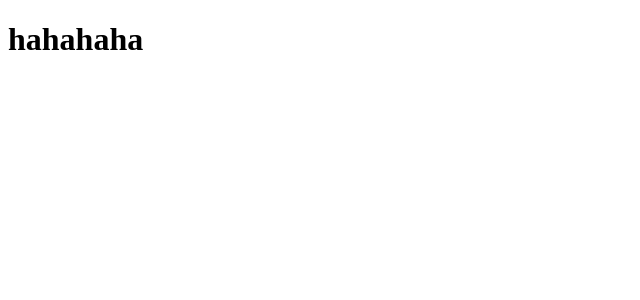
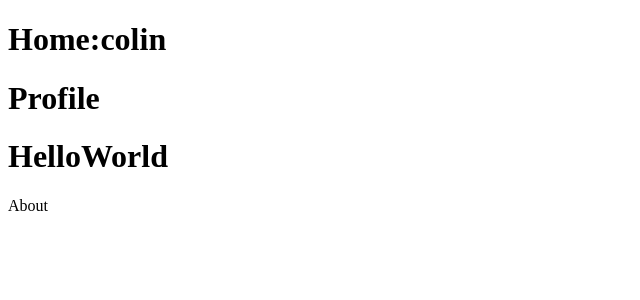
Before and after one commit to CaoKejian/React_Study, a React (Create React App) app: page / in a window 1280 px wide. Shown: the top 300 px of the page, without its empty margins (0-640 px from the left). Built offline with nearby package versions, Linux system fonts and the light colour scheme.

Commit message:
高阶组件的应用场景 传值等

```diff
--- /dev/null
+++ b/src/share/React高阶组件/About.jsx
@@ -0,0 +1,11 @@
+import React, { PureComponent } from 'react'
+
+export class About extends PureComponent {
+  render() {
+    return (
+      <div>About</div>
+    )
+  }
+}
+
+export default About
--- a/src/share/React高阶组件/Main.jsx
+++ b/src/share/React高阶组件/Main.jsx
@@ -1,4 +1,5 @@
 import React, { Component, PureComponent } from 'react'
+import Main2 from './高阶组件的应用场景'
 
 function hoc(cpn) {
   // 定义类组件
@@ -23,7 +24,8 @@ const HelloWorldHoc = hoc(HelloWorld)
 export class Main extends Component {
   render() {
     return (
-      <HelloWorldHoc />
+      // <HelloWorldHoc />
+      <Main2 />
     )
   }
 }
--- /dev/null
+++ b/src/share/React高阶组件/高阶组件的应用场景.jsx
@@ -0,0 +1,46 @@
+import React, { Component, PureComponent } from 'react'
+import About from './About'
+
+function xxx(OriginCom) {
+  class NewCom extends PureComponent {
+    constructor() {
+      super()
+      this.state = {
+        userinfo: {
+          name: "colin",
+          age: 21
+        }
+      }
+    }
+    render() {
+      return <OriginCom {...this.state.userinfo} />
+    }
+  }
+  return NewCom
+}
+const Home = xxx(function (props) {
+  return <h1>Home:{props.name}</h1>
+})
+
+const Profile = xxx(function (props) {
+  return <h1>Profile</h1>
+})
+
+const HelloWorld = xxx(function (props) {
+  return <h1>HelloWorld</h1>
+})
+
+export class Main2 extends Component {
+  render() {
+    return (
+      <div>
+        <Home />
+        <Profile />
+        <HelloWorld />
+        <About />
+      </div>
+    )
+  }
+}
+
+export default Main2
```
Also changed, not shown: 1 other file (tests, documents, lock files or other folders).
